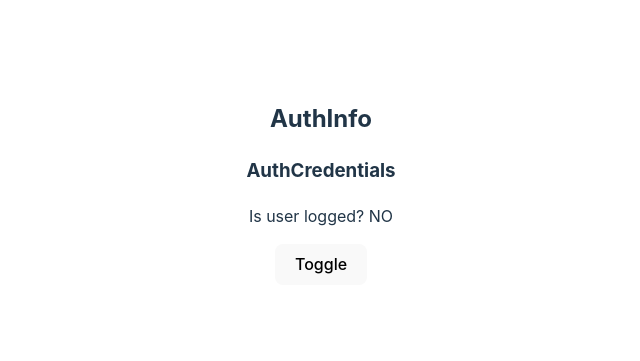
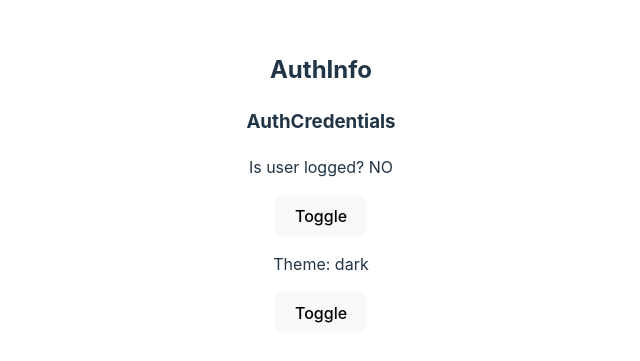
Before and after one commit to patrykomiotek/ocdkrkapp, a React (Vite) app: page / in a window 1280 px wide. Shown: the part 217-578 px from the top of the page, without its empty margins (319-959 px from the left). Built offline with nearby package versions, Linux system fonts and the light colour scheme.

Commit message:
feat: ThemeContext and related components

```diff
--- a/src/App.tsx
+++ b/src/App.tsx
@@ -12,6 +12,8 @@ import {
   AuthContext,
   AuthProvider,
 } from "./components/AuthContext/AuthContext";
+import { ThemeProvider } from "./components/Theme/ThemeContext";
+import { ThemeSwitcher } from "./components/Theme/ThemeSwitcher";
 // import { Text } from "./ui/Text/Text";
 // import { Text as Kaczka } from "./ui/Text/Text";
 
@@ -39,9 +41,12 @@ function App() {
   return (
     <>
       <div>
-        <AuthProvider>
-          <AuthInfo />
-        </AuthProvider>
+        <ThemeProvider>
+          <AuthProvider>
+            <AuthInfo />
+          </AuthProvider>
+          <ThemeSwitcher />
+        </ThemeProvider>
 
         {/* <AuthInfo /> */}
 
--- a/src/components/Theme/ThemeContext.tsx
+++ b/src/components/Theme/ThemeContext.tsx
@@ -0,0 +1,43 @@
+import { createContext, useContext, useState } from "react";
+
+enum Theme {
+  LIGHT = "light",
+  DARK = "dark",
+}
+
+interface ThemeContextType {
+  theme: Theme;
+  toggle: () => void;
+}
+
+const ThemeContext = createContext<ThemeContextType | null>(null);
+
+const useTheme = () => {
+  const [theme, setTheme] = useState<Theme>(Theme.DARK);
+
+  const toggle = () => {
+    if (theme === Theme.LIGHT) {
+      setTheme(Theme.DARK);
+      document.body.classList.remove("light");
+    } else {
+      setTheme(Theme.LIGHT);
+      document.body.classList.add("light");
+    }
+  };
+
+  return { theme, toggle };
+};
+
+export const useThemeContext = () => {
+  const context = useContext(ThemeContext);
+  if (context) {
+    return context;
+  }
+  throw new Error("Oh no! Component should be placed inside ThemeProvider");
+};
+
+export const ThemeProvider = ({ children }: { children: React.ReactNode }) => {
+  return (
+    <ThemeContext.Provider value={useTheme()}>{children}</ThemeContext.Provider>
+  );
+};
--- /dev/null
+++ b/src/components/Theme/ThemeSwitcher.tsx
@@ -0,0 +1,11 @@
+import { useThemeContext } from "./ThemeContext";
+
+export const ThemeSwitcher = () => {
+  const context = useThemeContext();
+  return (
+    <div>
+      <p>Theme: {context.theme}</p>
+      <button onClick={context.toggle}>Toggle</button>
+    </div>
+  );
+};
--- a/src/index.css
+++ b/src/index.css
@@ -71,3 +71,15 @@ button:focus-visible {
     background-color: #f9f9f9;
   }
 }
+
+.light {
+  color: #213547;
+  background-color: #ffffff;
+
+  a:hover {
+    color: #747bff;
+  }
+  button {
+    background-color: #f9f9f9;
+  }
+}
```
